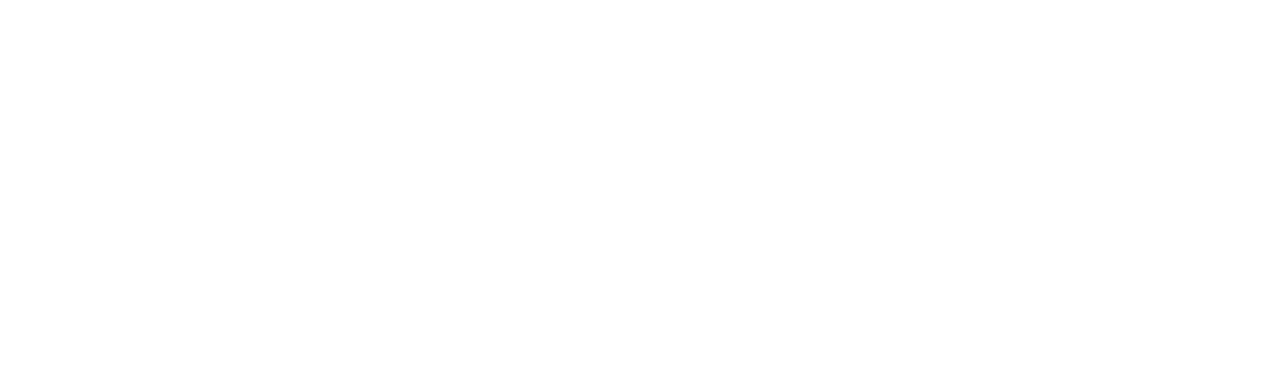
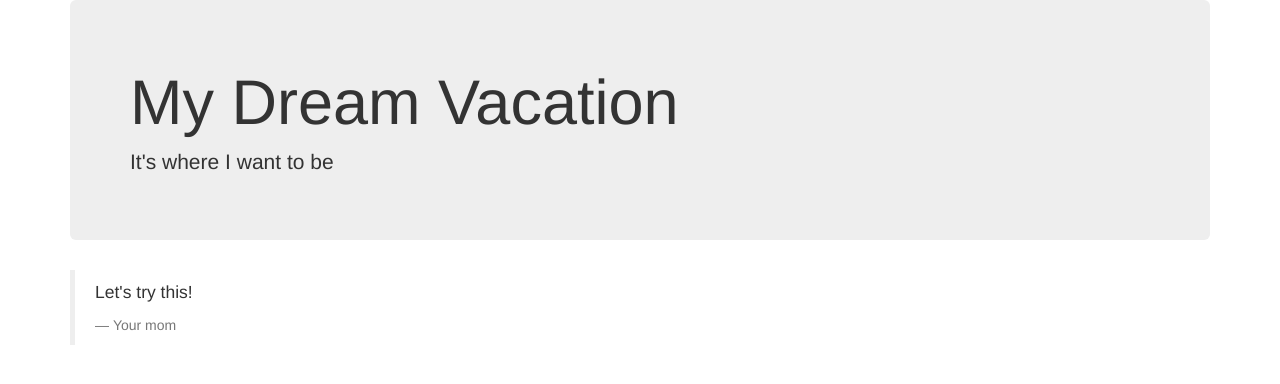
Before and after one commit to kellibrooke/vacation, a plain HTML site: page index.html in a window 1280 px wide. Drawn offline with Linux system fonts and the light colour scheme.

Commit message:
add container and jumbotron classes, fix typo in stylesheet links, add content to jumbotron, add blockquote

```diff
--- a/index.html
+++ b/index.html
@@ -3,10 +3,19 @@
 <head>
   <meta charset="utf-8">
   <title>My Dream Vacation</title>
-    <link rel="stylesheet" href="/css/bootstrap.css" type="text/css">
-    <link rel="stylesheet" href="/css/styles.css" type="text/css">
+  <link rel="stylesheet" href="css/bootstrap.css" type="text/css">
+  <link rel="stylesheet" href="css/styles.css" type="text/css">
 </head>
 <body>
-
+  <div class="container">
+    <div class="jumbotron">
+      <h1>My Dream Vacation</h1>
+      <p>It's where I want to be</p>
+    </div>
+    <blockquote>
+      <p>Let's try this!</p>
+      <footer>Your mom</footer>
+    </blockquote>
+  </div>
 </body>
 </html>
```
Lines whose indentation alone changed are shown as unchanged.
